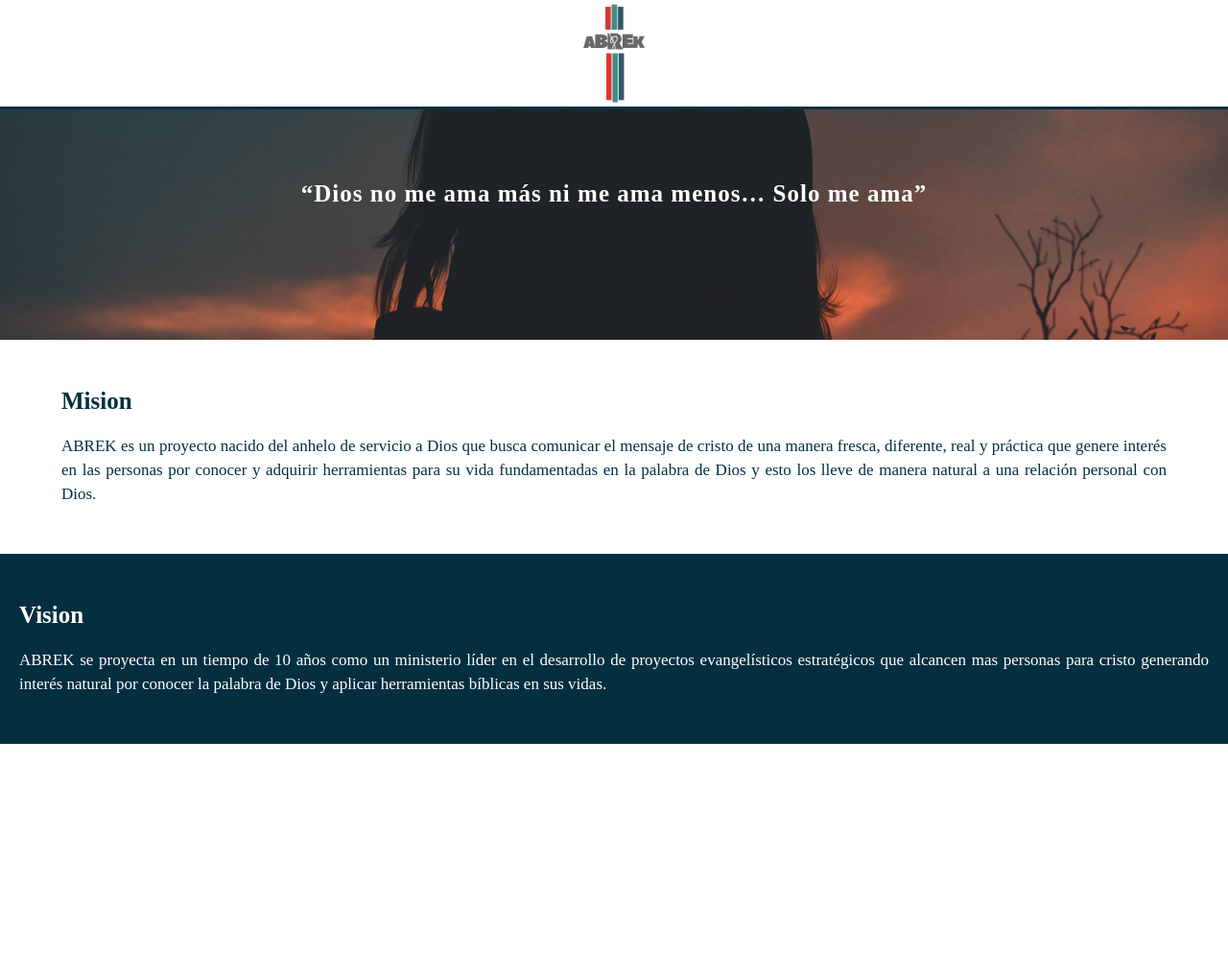
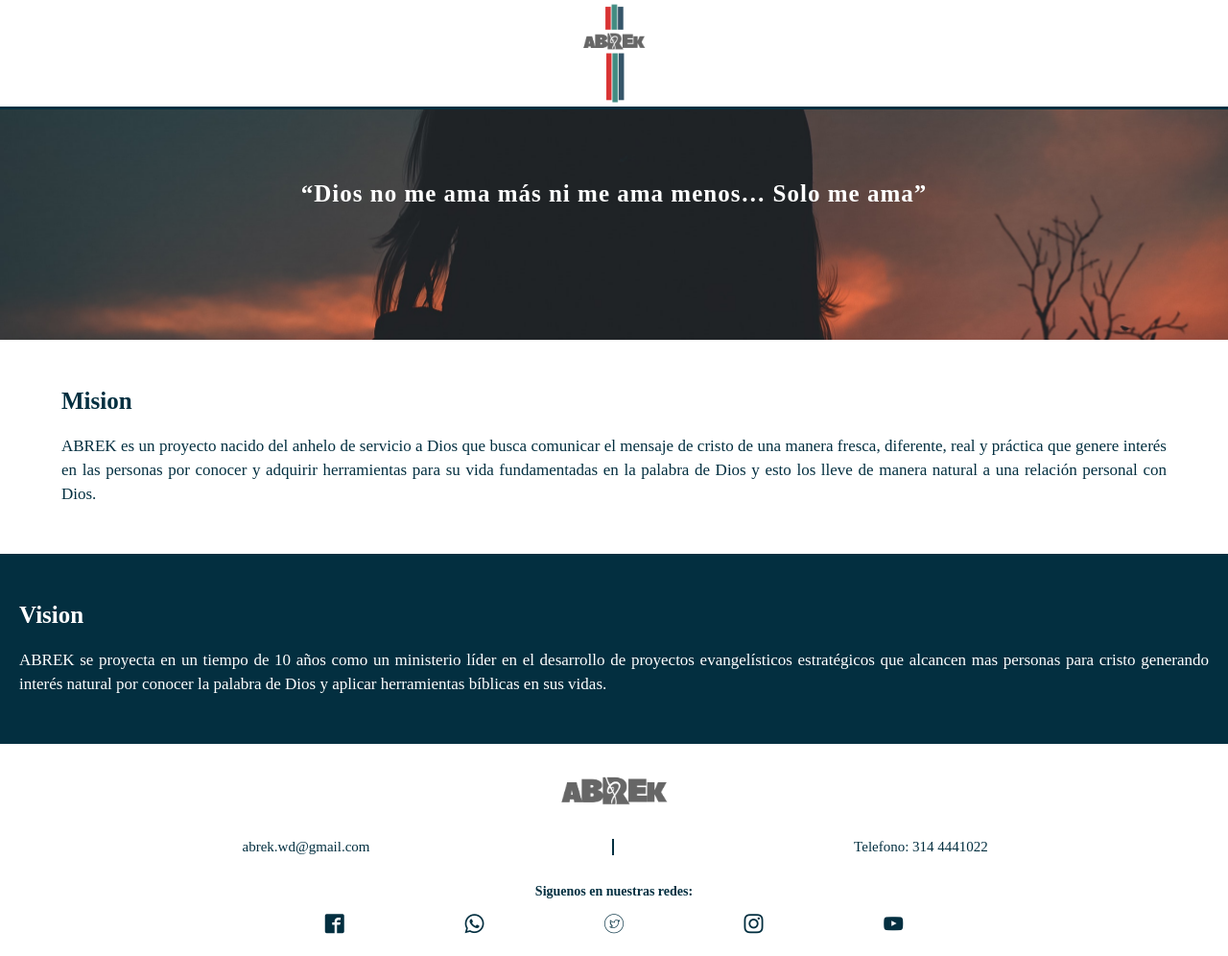
Before and after one commit to GDarioQuintero/abrek, a website: page index.html in a window 1280 px wide. Shown: the part 306-1302 px from the top of the page at 96% size. Before the commit the page ends 1081 px from the top, so only its background shows below. Drawn offline with nearby package versions, Linux system fonts and the light colour scheme; files whose address does not match are found by name.

Commit message:
Finalizando la version 1 del home

```diff
--- /dev/null
+++ b/css/componentes/_footer.scss
@@ -0,0 +1,63 @@
+.container-footer {
+    width: 100%;
+    height: auto;
+
+}
+
+.container-footer__logo-secundario {
+    width: 100%;
+	display: flex;
+	justify-content: center;
+	padding-top: 30px;
+
+	img {
+		width: 120px;
+	}
+}
+
+.container-footer__contactos {
+    display: flex;
+    width: 100%;
+    padding: 30px 0px 0px 0px;
+    justify-content: space-around;
+
+    .container-email {
+        width: 50%;
+        border-right: 2px solid $color-primary;
+    }
+
+    .container-tel {
+        width: 50%;
+    }
+
+    p {
+        width: 100%;
+        text-align: center;
+        font-size: 15px;
+        color: $color-primary;
+    }
+}
+
+.text-redes {
+    width: 100%;
+    padding-top: 30px;
+    text-align: center;
+    font-size: 14px;
+    font-weight: bolder;
+    color: $color-primary;
+}
+.container-footer__redes {
+    width: 60%;
+	display: flex;
+	justify-content: space-around;
+	align-items:flex-end;
+	margin: 0 auto;
+	padding: 15px 20px 20px 20px;
+
+	a {
+		text-decoration: none;
+		font-size: 20px;
+		color: $color-primary;
+
+	}
+}
--- a/css/main.scss
+++ b/css/main.scss
@@ -72,3 +72,5 @@
 		line-height: 25px;
 	}
 }
+
+@import "./componentes/_footer.scss";
--- a/index.html
+++ b/index.html
@@ -54,7 +54,28 @@
     </section>
   </main>
   <footer>
+    <div class="container-footer">
+      <section  class="container-footer__logo-secundario">
+        <img src="./assets/img/logo-secundario-fondo-trasparente.png" alt="Imagen del logo">
+      </section>
+      <section class="container-footer__contactos">
+        <div class="container-email">
+          <p>abrek.wd@gmail.com</p>
+        </div>
+        <div class="container-tel">
+          <p>Telefono: 314 4441022</p>
+        </div>
+      </section>
+      <p class="text-redes">Siguenos en nuestras redes:</p>
+      <section class="container-footer__redes">
+          <a href=""><span class="icon-facebook2"> </span>
+          <a href=""><span class="icon-whatsapp"> </span></a>
+          <a href=""><span class="icon-twitter"></span></a>
+          <a href=""><span class="icon-instagram"> </span></a>
+          <a href=""><span class="icon-youtube"></span></a>
+      </section>
 
+    </div>
   </footer>
   <script src="http://code.jquery.com/jquery-latest.js"></script>
   <script src="menu.js"></script>
```
Also changed, not shown: css/main.css.
